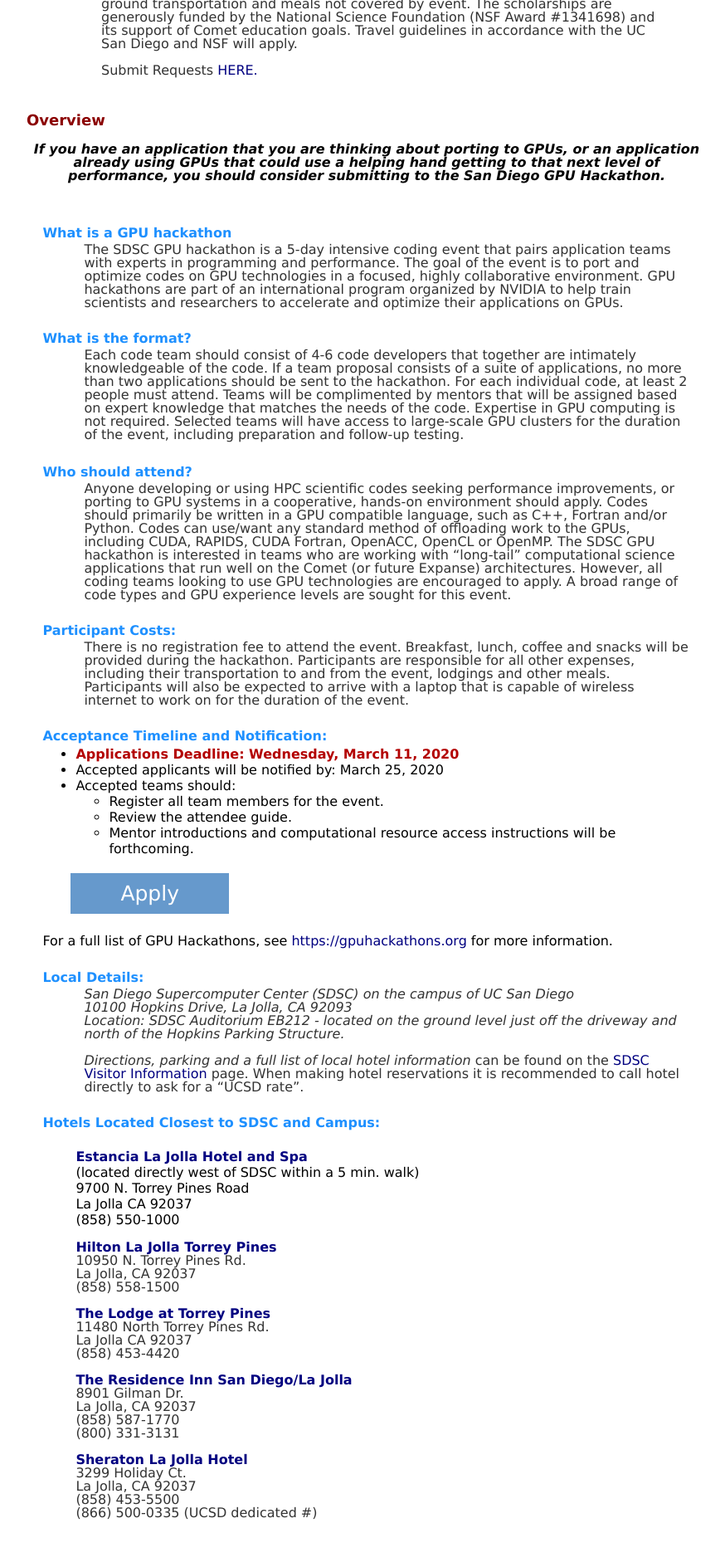
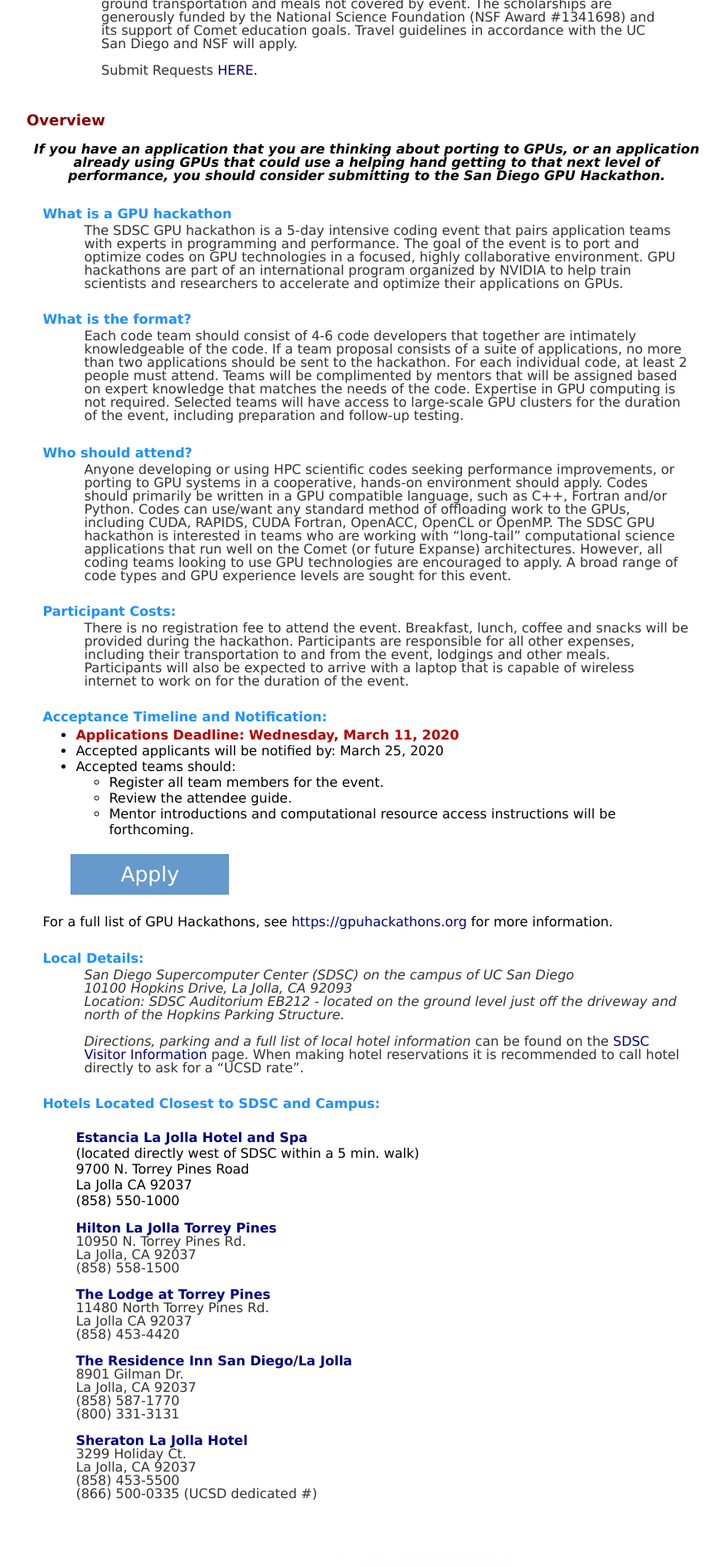
Before and after one commit to sdsc-hpc-training/sdsc-hpc-training.github.io, a Jekyll site: the page built from gpuhackathon/index.html, in a window 1280 px wide. Shown: the part 684-2572 px from the top of the page at 83% size, without its empty margins (198-1072 px from the left). Built offline with Jekyll 4.4.1, drawn with Linux system fonts in a browser that asks for light colours.

Commit message:
Update index.html

```diff
--- a/gpuhackathon/index.html
+++ b/gpuhackathon/index.html
@@ -46,7 +46,6 @@
 San Diego GPU Hackathon.</b></p>
 </td></tr>
 
-<tr><td align='left' valign='top'>&nbsp; </td></tr>
 <tr><td align='left' valign='top'>
 <table border=0 width=96% align="center">  <!--- begin info table --->
 <tr><td align='left' valign='top'>&nbsp; </td></tr>
```
